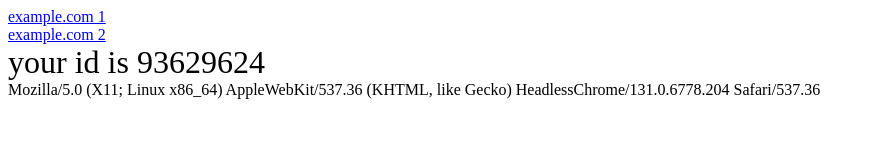
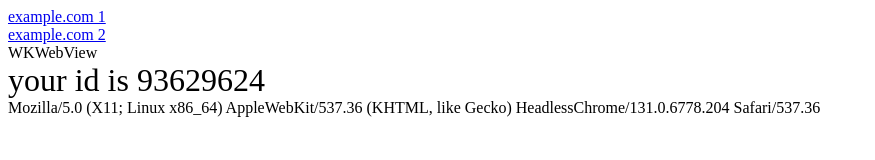
Before and after one commit to wilfrem/bingbot-test, a plain HTML site: page add_homescreen.html in a window 1280 px wide. Shown: the whole page, without its empty margins (0-875 px from the left). Drawn offline with Linux system fonts and the light colour scheme.

Commit message:
browerTest関数追加

```diff
--- a/add_homescreen.html
+++ b/add_homescreen.html
@@ -7,6 +7,7 @@
 <body>
 	<a href="http://example.com" target="_blank">example.com 1</a><br />
 	<a href="http://example.com" target="_blank">example.com 2</a><br />
+	<div id="whatBrowser"></div>
 <script>
 var id = localStorage.getItem("id");
 if (!id) {
@@ -15,6 +16,23 @@ if (!id) {
 }
 document.write("<div style='font-size: 32px'>your id is " + id + "</div>");
 document.write(navigator.userAgent);
+function browserTest() {
+  var whatBrowser = document.getElementById("whatBrowser");
+  var lte9 = /Constructor/i.test(window.HTMLElement);
+  var nav = window.navigator, ua = nav.userAgent, idb = !!window.indexedDB;
+  var browserText = "Other Browser";
+
+  if (ua.indexOf('Safari') !== -1 && ua.indexOf('Version') !== -1 && !nav.standalone) {
+    browserText = "Safari";
+  } else if ((!idb && lte9) || !window.statusbar.visible) {
+    browserText = "UIWebView";
+  } else if ((window.webkit && window.webkit.messageHandlers) || !lte9 || idb) {
+    browserText = "WKWebView";
+  }
+
+  whatBrowser.innerHTML = browserText;
+}
+browserTest();
 </script>
 </body>
 </html>
```
